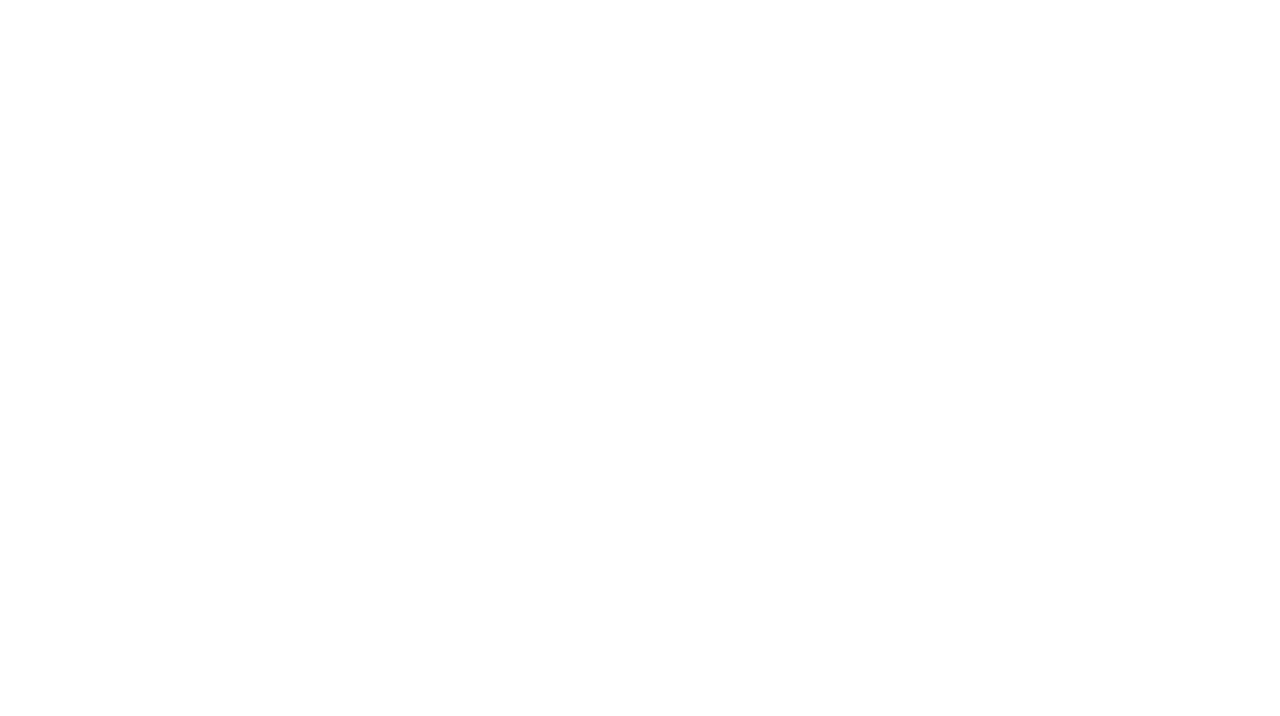
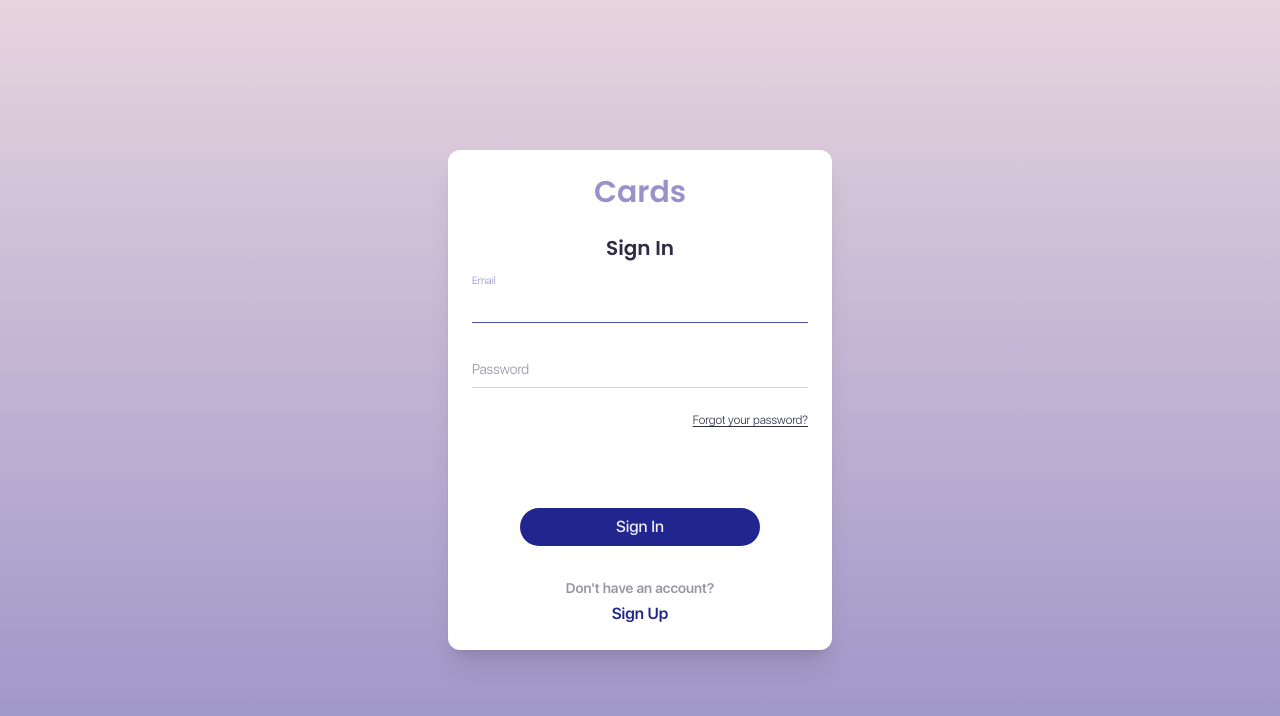
Before and after one commit to ershisan99/cards, a React (Create React App) app: page / in a window 1280 px wide. Shown: the top 716 px of the page. Built offline with nearby package versions, Linux system fonts and the light colour scheme.

Commit message:
add SignIn to App

```diff
--- a/src/App.tsx
+++ b/src/App.tsx
@@ -1,7 +1,12 @@
-import React from "react";
+import React from 'react'
+import SignIn from './pages/SignIn'
 
 function App() {
-  return <div></div>;
+    return (
+        <div>
+            <SignIn />
+        </div>
+    )
 }
 
-export default App;
+export default App
```
